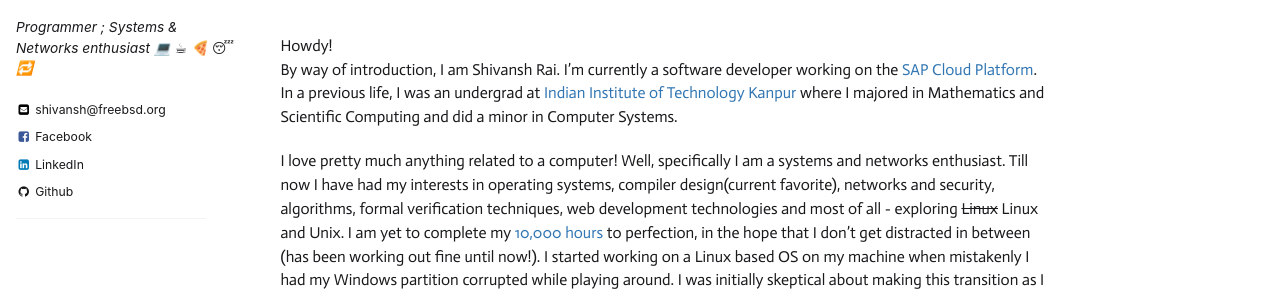
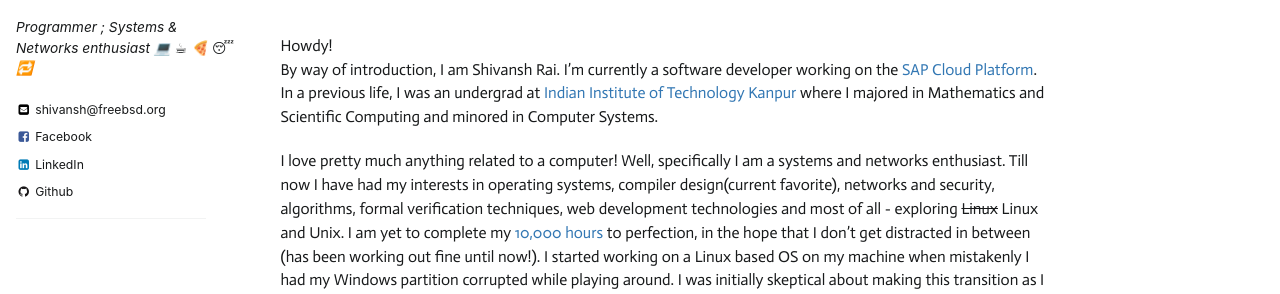
Before and after one commit to shivansh/shivansh.github.io, a Jekyll site: the page built from _pages/about.md, in a window 1280 px wide and 1087 px high. Shown: the part 268-562 px from the top of the window. Built offline with Jekyll 4.4.1, drawn with Linux system fonts in a browser that asks for light colours; emoji names are drawn with the system emoji font.

Commit message:
about: improve wording

```diff
--- a/_pages/about.md
+++ b/_pages/about.md
@@ -13,7 +13,7 @@
 working on the [SAP Cloud Platform](https://cloudplatform.sap.com/index.html).
 In a previous life, I was an undergrad at [Indian Institute of Technology
 Kanpur](http://www.iitk.ac.in/) where I majored in Mathematics and Scientific
-Computing and did a minor in Computer Systems.
+Computing and minored in Computer Systems.
 
 I love pretty much anything related to a computer! Well, specifically I am a systems and networks enthusiast. Till now I have had my interests in operating systems, compiler design(current favorite), networks and security, algorithms, formal verification techniques, web development technologies and most of all - exploring ~~Linux~~ Linux and Unix. I am yet to complete my [10,000 hours](https://en.wikipedia.org/wiki/Outliers_(book)){:target="_blank"} to perfection, in the hope that I don't get distracted in between (has been working out fine until now!). I started working on a Linux based OS on my machine when mistakenly I had my Windows partition corrupted while playing around. I was initially skeptical about making this transition as I had this thought that it wasn't possible to do as much stuff with a shell as compared to a GUI (hah!). Eventually, after working for some time (more than four years now), I realized that I am happier than ever and exploring my system was never this much fun. One of my favorite pass time since then has been discovering new stuff related to Linux/Unix (mostly the underlying lower layers), and open source of course which exposed me to a lot of new fields (and still exploring...).
 
```
